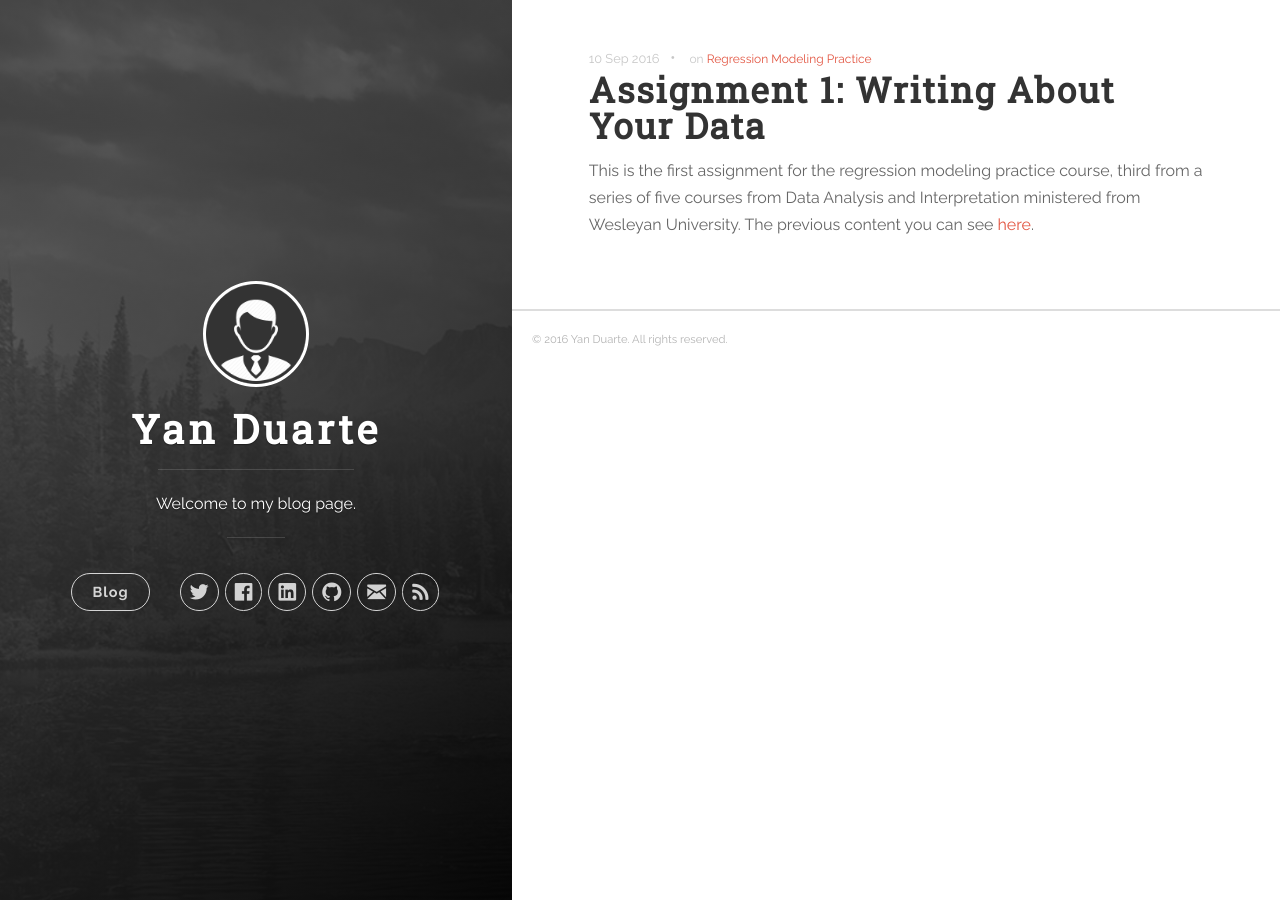
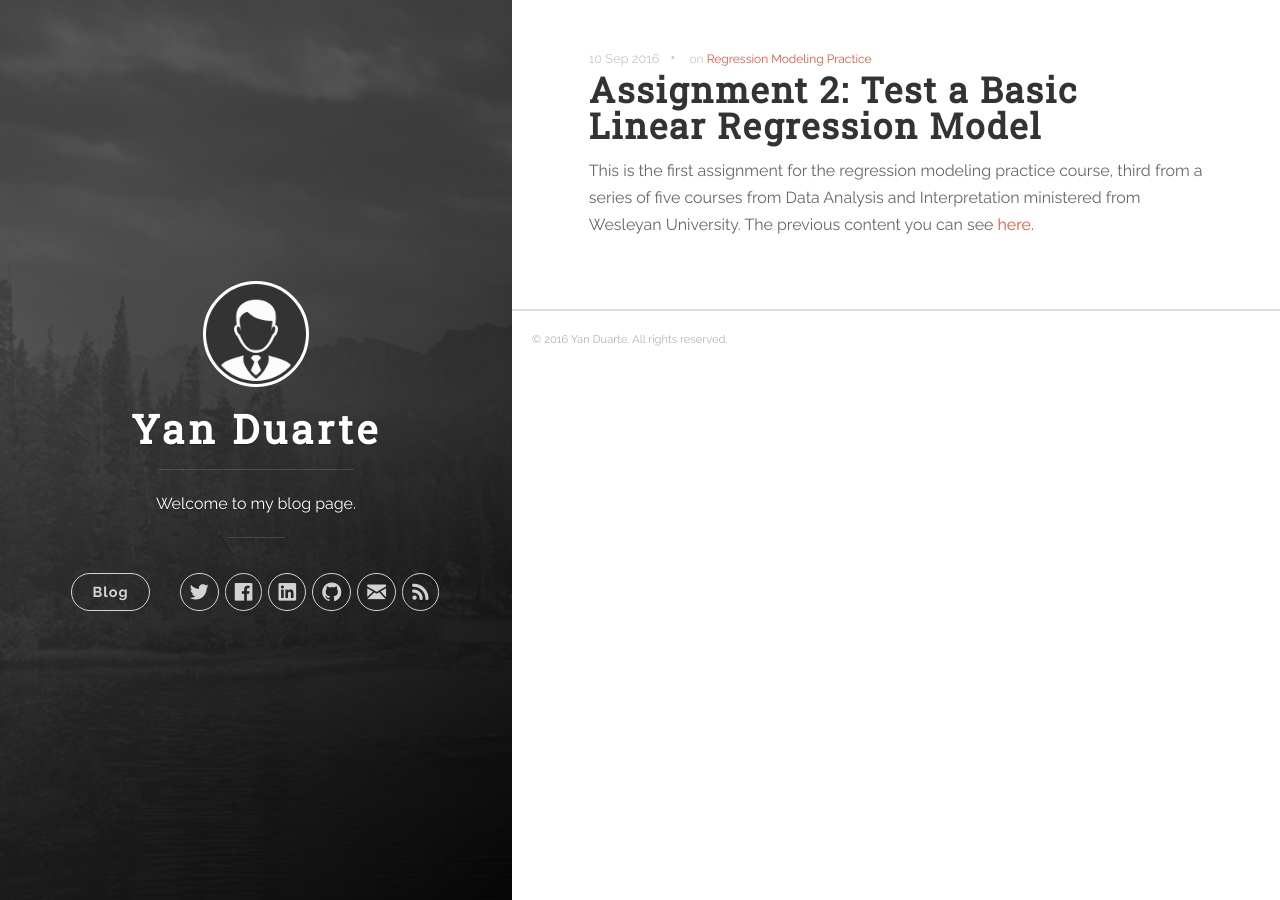
Before and after one commit to yan-duarte/yan-duarte.github.io, a Jekyll site: the page built from _posts/2016-09-10-RMP-Assignment2.md, in a window 1280 px wide. Built offline with Jekyll 4.4.1, drawn with Linux system fonts in a browser that asks for light colours; nearby versions of some CDN libraries.

Commit message:
Update 2016-09-10-RMP-Assignment2.md

```diff
--- a/_posts/2016-09-10-RMP-Assignment2.md
+++ b/_posts/2016-09-10-RMP-Assignment2.md
@@ -1,5 +1,5 @@
 ---
-title: 'Assignment 1: Writing About Your Data'
+title: 'Assignment 2: Test a Basic Linear Regression Model'
 date: '2016-09-10 18:40:00 -0300'
 categories:
   - Regression Modeling Practice
```
